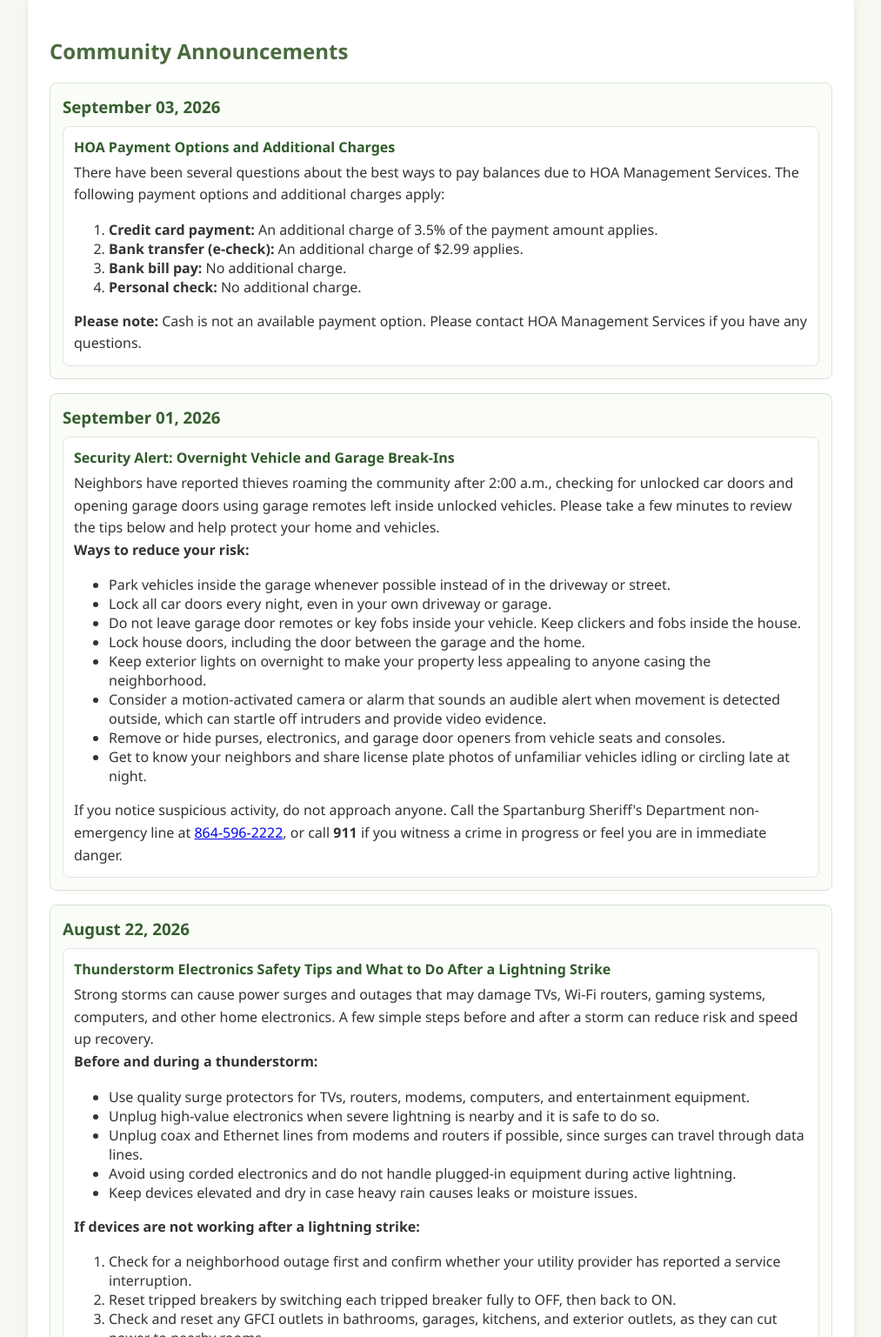
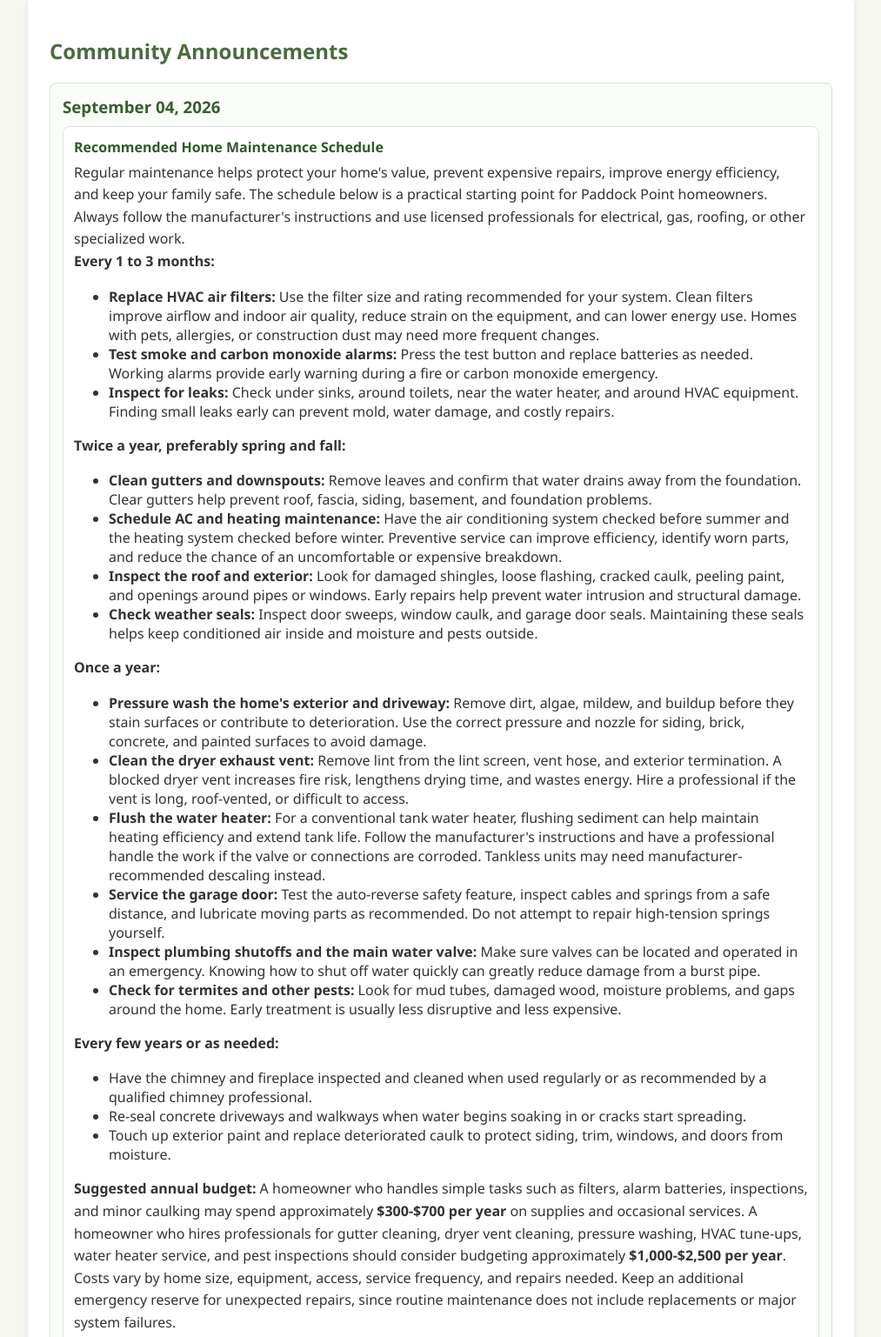
Before and after one commit to iwindon/paddockpoint, a plain HTML site: page announcements.html in a window 1280 px wide. Shown: the part 201-1738 px from the top of the page at 87% size, without its empty margins (133-1146 px from the left). Drawn offline with Linux system fonts and the light colour scheme.

Commit message:
Annoucement: Home maintenance information

```diff
--- a/announcements.html
+++ b/announcements.html
@@ -32,6 +32,49 @@
 
 <main>
     <h2>Community Announcements</h2>
+
+    <section class="announcement-date-group" aria-labelledby="announcement-date-2026-09-04">
+        <h3 id="announcement-date-2026-09-04">September 04, 2026</h3>
+
+        <article class="announcement-item">
+            <h4>Recommended Home Maintenance Schedule</h4>
+            <p>Regular maintenance helps protect your home's value, prevent expensive repairs, improve energy efficiency, and keep your family safe. The schedule below is a practical starting point for Paddock Point homeowners. Always follow the manufacturer's instructions and use licensed professionals for electrical, gas, roofing, or other specialized work.</p>
+
+            <p><strong>Every 1 to 3 months:</strong></p>
+            <ul>
+                <li><strong>Replace HVAC air filters:</strong> Use the filter size and rating recommended for your system. Clean filters improve airflow and indoor air quality, reduce strain on the equipment, and can lower energy use. Homes with pets, allergies, or construction dust may need more frequent changes.</li>
+                <li><strong>Test smoke and carbon monoxide alarms:</strong> Press the test button and replace batteries as needed. Working alarms provide early warning during a fire or carbon monoxide emergency.</li>
+                <li><strong>Inspect for leaks:</strong> Check under sinks, around toilets, near the water heater, and around HVAC equipment. Finding small leaks early can prevent mold, water damage, and costly repairs.</li>
+            </ul>
+
+            <p><strong>Twice a year, preferably spring and fall:</strong></p>
+            <ul>
+                <li><strong>Clean gutters and downspouts:</strong> Remove leaves and confirm that water drains away from the foundation. Clear gutters help prevent roof, fascia, siding, basement, and foundation problems.</li>
+                <li><strong>Schedule AC and heating maintenance:</strong> Have the air conditioning system checked before summer and the heating system checked before winter. Preventive service can improve efficiency, identify worn parts, and reduce the chance of an uncomfortable or expensive breakdown.</li>
+                <li><strong>Inspect the roof and exterior:</strong> Look for damaged shingles, loose flashing, cracked caulk, peeling paint, and openings around pipes or windows. Early repairs help prevent water intrusion and structural damage.</li>
+                <li><strong>Check weather seals:</strong> Inspect door sweeps, window caulk, and garage door seals. Maintaining these seals helps keep conditioned air inside and moisture and pests outside.</li>
+            </ul>
+
+            <p><strong>Once a year:</strong></p>
+            <ul>
+                <li><strong>Pressure wash the home's exterior and driveway:</strong> Remove dirt, algae, mildew, and buildup before they stain surfaces or contribute to deterioration. Use the correct pressure and nozzle for siding, brick, concrete, and painted surfaces to avoid damage.</li>
+                <li><strong>Clean the dryer exhaust vent:</strong> Remove lint from the lint screen, vent hose, and exterior termination. A blocked dryer vent increases fire risk, lengthens drying time, and wastes energy. Hire a professional if the vent is long, roof-vented, or difficult to access.</li>
+                <li><strong>Flush the water heater:</strong> For a conventional tank water heater, flushing sediment can help maintain heating efficiency and extend tank life. Follow the manufacturer's instructions and have a professional handle the work if the valve or connections are corroded. Tankless units may need manufacturer-recommended descaling instead.</li>
+                <li><strong>Service the garage door:</strong> Test the auto-reverse safety feature, inspect cables and springs from a safe distance, and lubricate moving parts as recommended. Do not attempt to repair high-tension springs yourself.</li>
+                <li><strong>Inspect plumbing shutoffs and the main water valve:</strong> Make sure valves can be located and operated in an emergency. Knowing how to shut off water quickly can greatly reduce damage from a burst pipe.</li>
+                <li><strong>Check for termites and other pests:</strong> Look for mud tubes, damaged wood, moisture problems, and gaps around the home. Early treatment is usually less disruptive and less expensive.</li>
+            </ul>
+
+            <p><strong>Every few years or as needed:</strong></p>
+            <ul>
+                <li>Have the chimney and fireplace inspected and cleaned when used regularly or as recommended by a qualified chimney professional.</li>
+                <li>Re-seal concrete driveways and walkways when water begins soaking in or cracks start spreading.</li>
+                <li>Touch up exterior paint and replace deteriorated caulk to protect siding, trim, windows, and doors from moisture.</li>
+            </ul>
+
+            <p><strong>Suggested annual budget:</strong> A homeowner who handles simple tasks such as filters, alarm batteries, inspections, and minor caulking may spend approximately <strong>$300-$700 per year</strong> on supplies and occasional services. A homeowner who hires professionals for gutter cleaning, dryer vent cleaning, pressure washing, HVAC tune-ups, water heater service, and pest inspections should consider budgeting approximately <strong>$1,000-$2,500 per year</strong>. Costs vary by home size, equipment, access, service frequency, and repairs needed. Keep an additional emergency reserve for unexpected repairs, since routine maintenance does not include replacements or major system failures.</p>
+        </article>
+    </section>
 
     <section class="announcement-date-group" aria-labelledby="announcement-date-2026-09-03">
         <h3 id="announcement-date-2026-09-03">September 03, 2026</h3>
```
